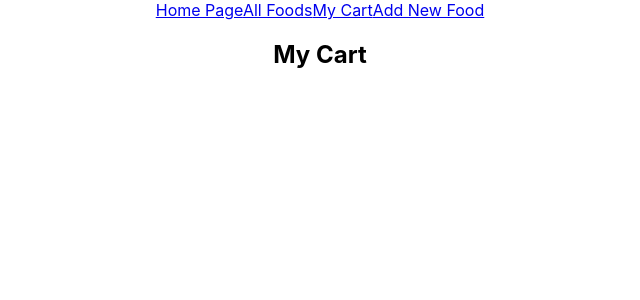
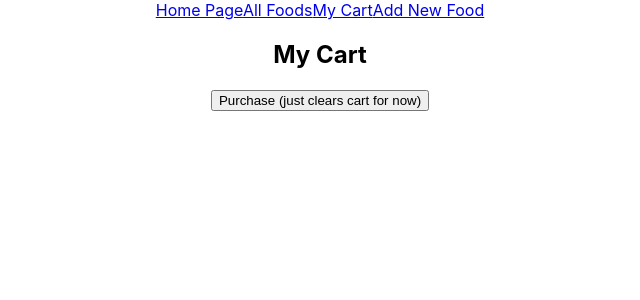
Before and after one commit to ellijs/phase2project-flatironeats, a React (Create React App) app: page /cart in a window 1280 px wide. Shown: the top 300 px of the page, without its empty margins (320-960 px from the left). Built offline with nearby package versions, Linux system fonts and the light colour scheme; data requests are answered from the project's data file.

Commit message:
cart add remove purchase working

```diff
--- a/src/Components/App.js
+++ b/src/Components/App.js
@@ -29,6 +29,9 @@ function App() {
     })
     setMyCart(tempCart)
   }
+  function purchaseFood(){
+    setMyCart([])
+  }
 
   return (
     <div className="App">
@@ -41,7 +44,7 @@ function App() {
           <FoodContainer foods={foods} addFoodToCart={addFoodToCart} removeFoodFromCart={removeFoodFromCart}/>
         </Route>
         <Route exact path="/cart">
-          <Cart foods={foods} myCart={myCart} removeFoodFromCart={removeFoodFromCart}/>
+          <Cart foods={foods} myCart={myCart} removeFoodFromCart={removeFoodFromCart} purchaseFood={purchaseFood}/>
         </Route>
         <Route exact path="/">
           <HomePage foods={foods}/>
--- a/src/Components/Cart.js
+++ b/src/Components/Cart.js
@@ -1,14 +1,17 @@
 import FoodCard from './FoodCard';
 
-function Cart({ myCart, removeFoodFromCart }){
+function Cart({ myCart, removeFoodFromCart, purchaseFood }){
+
     return(
         <div>
             <h2>My Cart</h2>
             {myCart.map((food) => {
                 return(<FoodCard key={food.id} food={food} removeFoodFromCart={removeFoodFromCart}/>)
             })}
+            <button onClick={purchaseFood}>Purchase (just clears cart for now)</button>
         </div>
     )
 }
 
 export default Cart;
+// removeFoodFromCart={removeFoodFromCart}
--- a/src/Components/FoodCard.js
+++ b/src/Components/FoodCard.js
@@ -4,12 +4,13 @@ import FoodDetail from "./FoodDetail";
 function FoodCard({ food, addFoodToCart, removeFoodFromCart }){
     const [isClicked, setIsClicked] = useState(false)
     function onAddFood(){
-        console.log(food)
         addFoodToCart(food)
     }
+
     function onRemoveFood(){
         removeFoodFromCart(food.id)
     }
+
     return(
         <div className="food-card">
             <div onClick={(e)=>setIsClicked(!isClicked)}>
```
